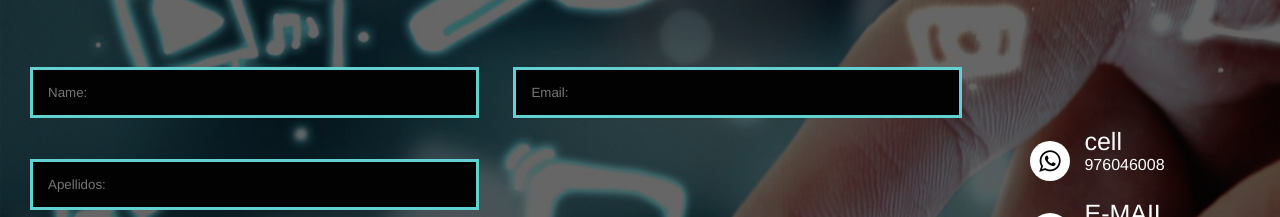
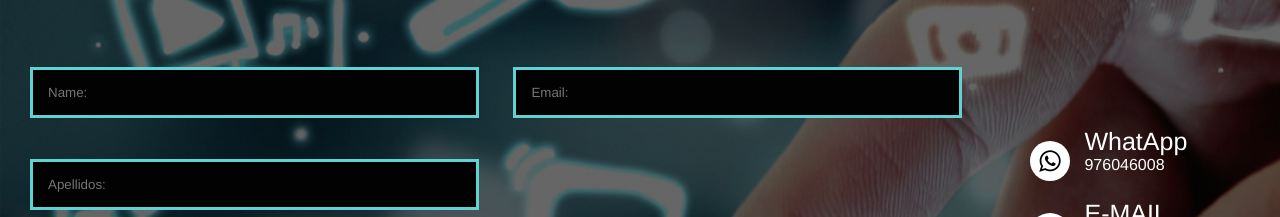
Before and after one commit to cediazro/porta, a plain HTML site: page index.html in a window 1280 px wide. Shown: the part 5820-6037 px from the top of the page. Drawn offline with Linux system fonts and the light colour scheme.

Commit message:
Update index.html

```diff
--- a/index.html
+++ b/index.html
@@ -223,7 +223,7 @@
 						</ul>
 
 						<ul class=" asd">
-							<li class="asd1">cell</li>
+							<li class="asd1">WhatApp</li>
 							<li class="asd2">976046008</li>
 
 						</ul>
```
